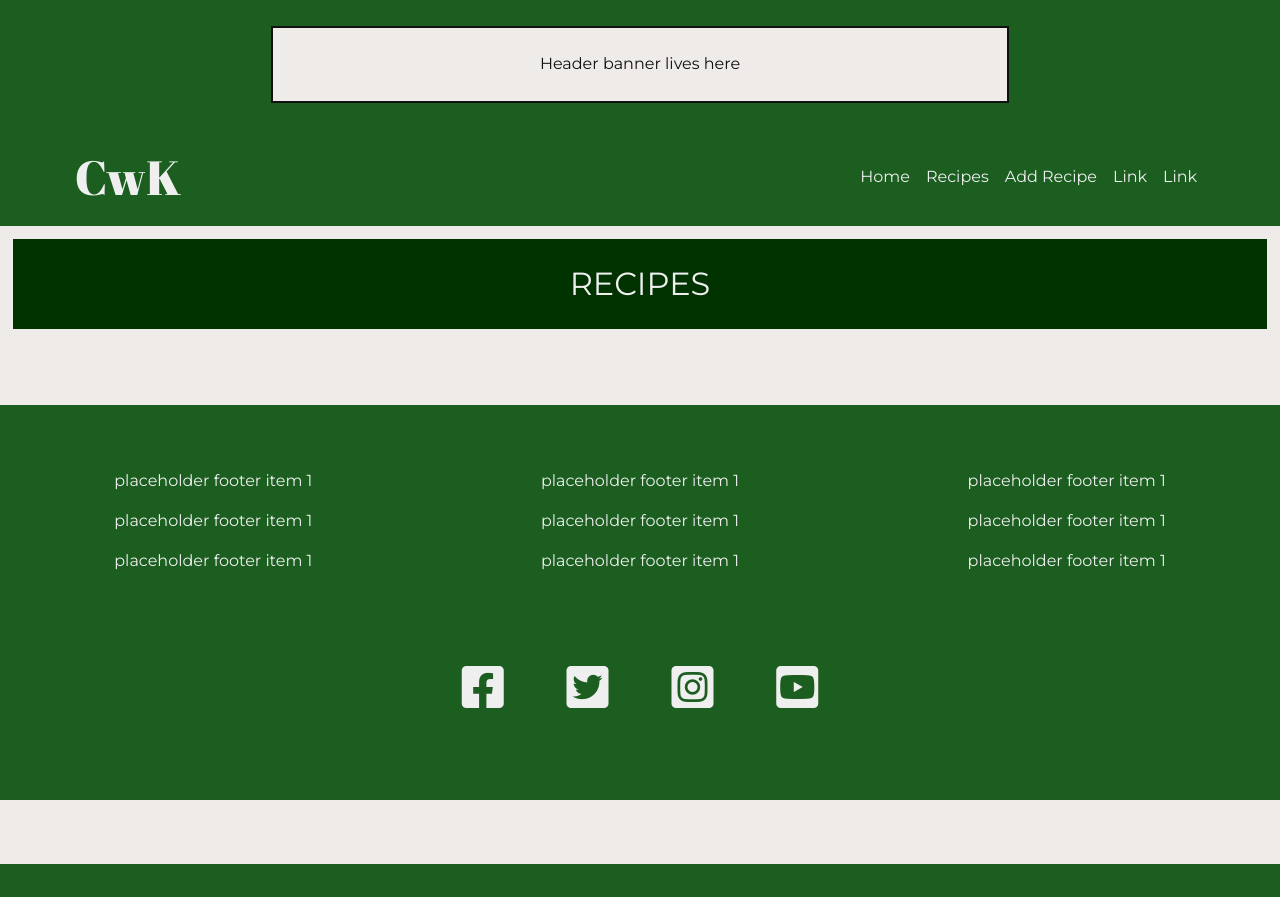
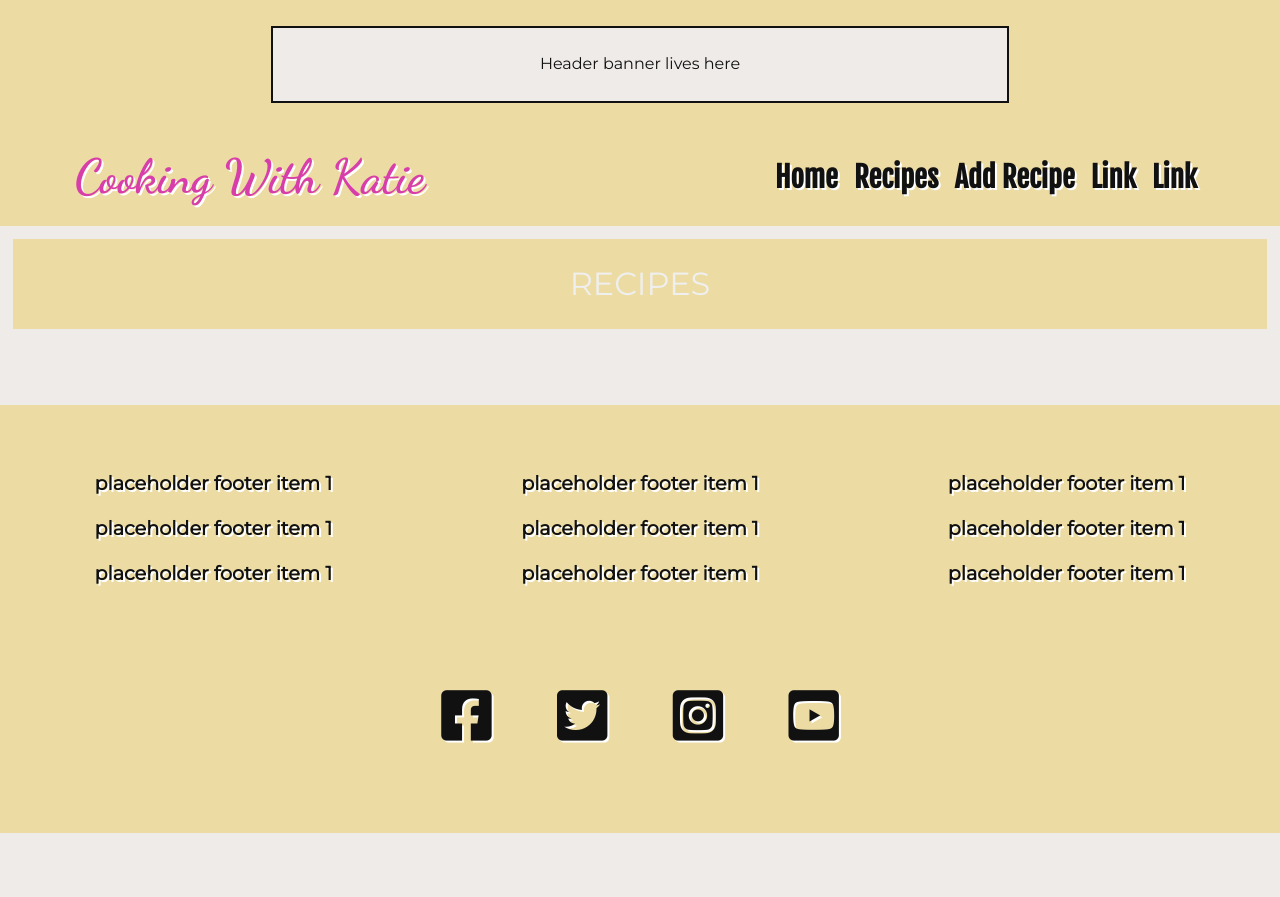
Before and after one commit to nickassafkirk/cooking-with-katie, a Flask app: page /recipes in a window 1280 px wide. Before the commit the page ends 864 px from the top, so only its background shows below. Run offline with Flask 2, Linux system fonts and the light colour scheme; data that the repository does not hold is empty; some libraries are stand-ins or nearby versions.

Commit message:
Edit styles to improve brand impact

```diff
--- a/static/css/style.css
+++ b/static/css/style.css
@@ -1,4 +1,4 @@
-@import url('https://fonts.googleapis.com/css2?family=Abril+Fatface&family=Fjalla+One&family=Montserrat&display=swap');
+@import url('https://fonts.googleapis.com/css2?family=Dancing+Script:wght@400;700&display=swap&family=Abril+Fatface&family=Fjalla+One&family=Montserrat&display=swap');
 
 :root{
     --green-main: #1b5e20;
@@ -6,9 +6,11 @@
     --green-light: #4c8c4a;
     --bg-main: #efebe9;
     --bg-beige: #e5e0be;
+    --bg-sunset: #ecdba2;
     --txt-light: #efefef;
     --txt-dark: #111;
-    --accent-main: #ab47bc;
+    --txt-cute: #f759d4;
+    --accent: #ab47bc;
 }
 
 body{
@@ -24,7 +26,7 @@ body{
     padding: 2%;
     text-align: center;
     text-transform: uppercase;
-    background-color: var(--green-dark);
+    background-color: var(--bg-sunset);
     color: var(--txt-light)
 }
 
@@ -35,8 +37,7 @@ body{
 
 /* Header Styles */
 header{
-    background-color: var(--green-main);
-    color: var(--txt-light);
+    background-color: var(--bg-sunset);
 }
 
 .banner__container{
@@ -53,14 +54,19 @@ header{
 }
 
 /* Navbar styles */
-.navbar a{
-    color: var(--txt-light);
+header .navbar a{
+    font-family: 'Fjalla One', sans-serif;
+    font-size: 1.8em;
+    font-weight: 700;
+    text-shadow: 2px 2px #fff;
+    color: var(--txt-dark);
 }
 
-.navbar-brand{
-    font-family: 'Abril Fatface', cursive;
+.navbar-custom .navbar-brand{
+    font-family: 'Dancing script', cursive;
     font-size: 3em;
-    color: var(--txt-light);
+    font-weight: 700;
+    color: rgb(216, 62, 170);
     margin-left: 5%;
 }
 
@@ -78,7 +84,7 @@ header{
     padding: 2%;
     text-align: center;
     background-color: #fff;
-    border: 2px solid var(--green-dark);
+    border: 2px solid var(--accent-main);
     border-radius: 3px;
 }
 
@@ -95,8 +101,11 @@ header{
 
 /* Footer Styles */
 footer{
-    background-color: var(--green-main);
-    color: var(--txt-light);
+    background-color: var(--bg-sunset);
+    font-size: 1.2em;
+    font-weight: 700;
+    color: var(--txt-dark);
+    text-shadow: 2px 2px #fff;
     text-align: center;
     margin: 5% auto;
     padding: 5%;
@@ -112,7 +121,7 @@ footer{
 }
 
 .footer__social-heading{
-    border-bottom: 2px solid var(--txt-light);
+    border-bottom: 2px solid var(--txt-cute);
     padding-bottom: 0.5%;
     width: 30%;
     margin: 0 auto;
--- a/templates/base.html
+++ b/templates/base.html
@@ -24,9 +24,9 @@
             </div>
         </div>
         <!-- Navbar -->
-        <nav class="navbar navbar-expand-md">
+        <nav class="navbar navbar-expand-md navbar-custom">
             <div class="container-fluid">
-                <a class="navbar-brand" href="#">CwK</a>
+                <a class="navbar-brand" href="#">Cooking With Katie</a>
                 <a class="navbar-toggler" type="button" data-bs-toggle="collapse"
                     data-bs-target="#navbarTogglerDemo01" aria-controls="navbarTogglerDemo01" aria-expanded="false"
                     aria-label="Toggle navigation">
```
